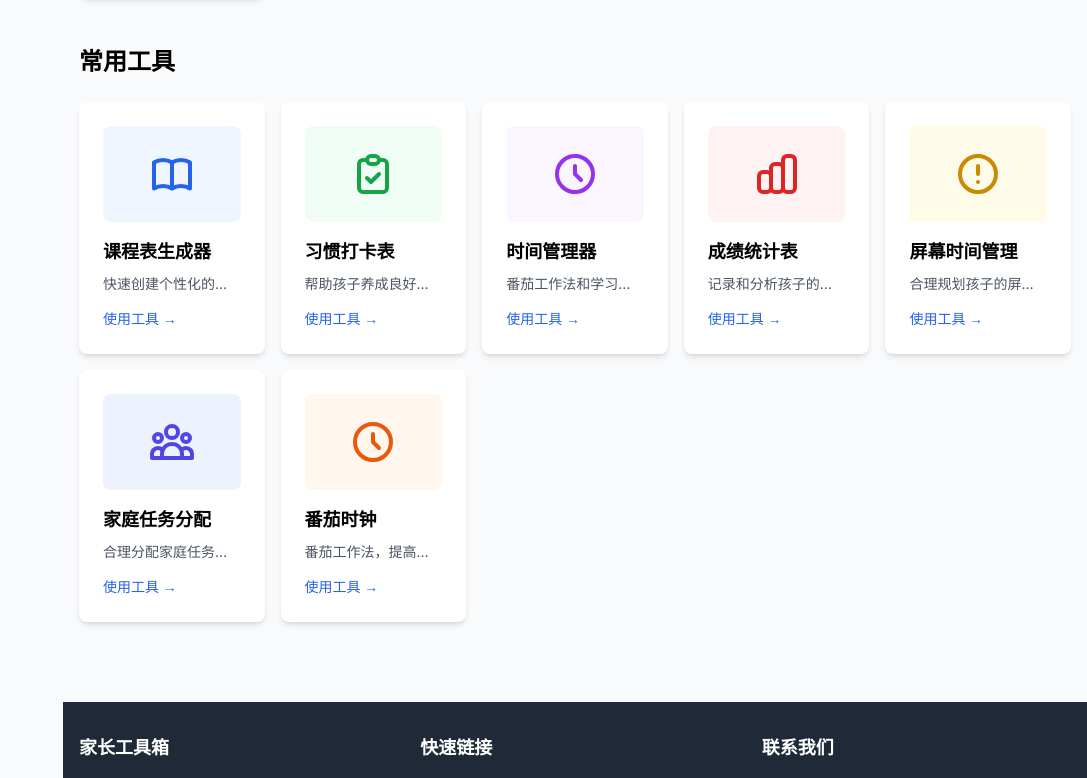
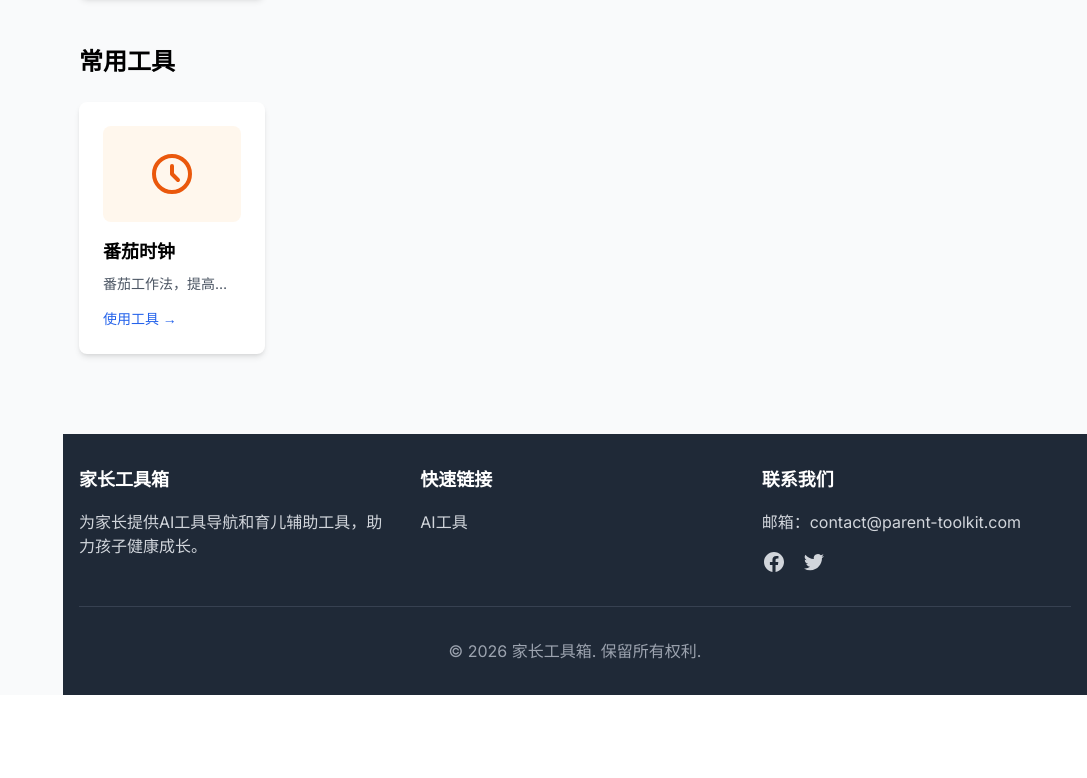
Before and after one commit to DazhiFe/parent-toolkit, a Vue app: page / in a window 1280 px wide. Shown: the part 802-1580 px from the top of the page, without its empty margins (193-1280 px from the left). After the commit the page ends 1497 px from the top, so only its background shows below. Built offline with nearby package versions, Linux system fonts and the light colour scheme.

Commit message:
优化首页常用工具，只保留番茄时钟

```diff
--- a/src/views/HomeView.vue
+++ b/src/views/HomeView.vue
@@ -81,72 +81,6 @@ import SideNav from '../components/SideNav.vue'
         <h2 class="text-2xl font-bold mb-6 dark:text-white">常用工具</h2>
         <div class="grid grid-cols-2 sm:grid-cols-3 lg:grid-cols-4 xl:grid-cols-5 gap-2 sm:gap-4">
           <div class="tool-card hover:shadow-xl transition-all duration-300 bg-white dark:bg-gray-800">
-            <div class="mb-4 flex items-center justify-center h-24 bg-blue-50 dark:bg-blue-900/20 rounded-lg">
-              <svg xmlns="http://www.w3.org/2000/svg" class="h-12 w-12 text-blue-600" fill="none" viewBox="0 0 24 24" stroke="currentColor">
-                <path stroke-linecap="round" stroke-linejoin="round" stroke-width="2" d="M12 6.253v13m0-13C10.832 5.477 9.246 5 7.5 5S4.168 5.477 3 6.253v13C4.168 18.477 5.754 18 7.5 18s3.332.477 4.5 1.253m0-13C13.168 5.477 14.754 5 16.5 5c1.747 0 3.332.477 4.5 1.253v13C19.832 18.477 18.247 18 16.5 18c-1.746 0-3.332.477-4.5 1.253" />
-              </svg>
-            </div>
-            <h3 class="text-lg font-semibold mb-2 dark:text-white">课程表生成器</h3>
-            <p class="text-gray-600 dark:text-gray-400 text-sm mb-3 truncate">快速创建个性化的学习课程表</p>
-            <button class="text-primary-600 dark:text-primary-400 hover:text-primary-700 dark:hover:text-primary-300 text-sm font-medium">使用工具 →</button>
-          </div>
-
-          <div class="tool-card hover:shadow-xl transition-all duration-300 bg-white dark:bg-gray-800">
-            <div class="mb-4 flex items-center justify-center h-24 bg-green-50 dark:bg-green-900/20 rounded-lg">
-              <svg xmlns="http://www.w3.org/2000/svg" class="h-12 w-12 text-green-600 dark:text-green-400" fill="none" viewBox="0 0 24 24" stroke="currentColor">
-                <path stroke-linecap="round" stroke-linejoin="round" stroke-width="2" d="M9 5H7a2 2 0 00-2 2v12a2 2 0 002 2h10a2 2 0 002-2V7a2 2 0 00-2-2h-2M9 5a2 2 0 002 2h2a2 2 0 002-2M9 5a2 2 0 012-2h2a2 2 0 012 2m-6 9l2 2 4-4" />
-              </svg>
-            </div>
-            <h3 class="text-lg font-semibold mb-2 dark:text-white">习惯打卡表</h3>
-            <p class="text-gray-600 dark:text-gray-400 text-sm mb-3 truncate">帮助孩子养成良好习惯的打卡工具</p>
-            <button class="text-primary-600 dark:text-primary-400 hover:text-primary-700 dark:hover:text-primary-300 text-sm font-medium">使用工具 →</button>
-          </div>
-
-          <div class="tool-card hover:shadow-xl transition-all duration-300 bg-white dark:bg-gray-800">
-            <div class="mb-4 flex items-center justify-center h-24 bg-purple-50 dark:bg-purple-900/20 rounded-lg">
-              <svg xmlns="http://www.w3.org/2000/svg" class="h-12 w-12 text-purple-600 dark:text-purple-400" fill="none" viewBox="0 0 24 24" stroke="currentColor">
-                <path stroke-linecap="round" stroke-linejoin="round" stroke-width="2" d="M12 8v4l3 3m6-3a9 9 0 11-18 0 9 9 0 0118 0z" />
-              </svg>
-            </div>
-            <h3 class="text-lg font-semibold mb-2 dark:text-white">时间管理器</h3>
-            <p class="text-gray-600 dark:text-gray-400 text-sm mb-3 truncate">番茄工作法和学习时间规划</p>
-            <button class="text-primary-600 dark:text-primary-400 hover:text-primary-700 dark:hover:text-primary-300 text-sm font-medium">使用工具 →</button>
-          </div>
-
-          <div class="tool-card hover:shadow-xl transition-all duration-300 bg-white dark:bg-gray-800">
-            <div class="mb-4 flex items-center justify-center h-24 bg-red-50 dark:bg-red-900/20 rounded-lg">
-              <svg xmlns="http://www.w3.org/2000/svg" class="h-12 w-12 text-red-600 dark:text-red-400" fill="none" viewBox="0 0 24 24" stroke="currentColor">
-                <path stroke-linecap="round" stroke-linejoin="round" stroke-width="2" d="M9 19v-6a2 2 0 00-2-2H5a2 2 0 00-2 2v6a2 2 0 002 2h2a2 2 0 002-2zm0 0V9a2 2 0 012-2h2a2 2 0 012 2v10m-6 0a2 2 0 002 2h2a2 2 0 002-2m0 0V5a2 2 0 012-2h2a2 2 0 012 2v14a2 2 0 01-2 2h-2a2 2 0 01-2-2z" />
-              </svg>
-            </div>
-            <h3 class="text-lg font-semibold mb-2 dark:text-white">成绩统计表</h3>
-            <p class="text-gray-600 dark:text-gray-400 text-sm mb-3 truncate">记录和分析孩子的学习成绩变化</p>
-            <button class="text-primary-600 dark:text-primary-400 hover:text-primary-700 dark:hover:text-primary-300 text-sm font-medium">使用工具 →</button>
-          </div>
-
-          <div class="tool-card hover:shadow-xl transition-all duration-300 bg-white dark:bg-gray-800">
-            <div class="mb-4 flex items-center justify-center h-24 bg-yellow-50 dark:bg-yellow-900/20 rounded-lg">
-              <svg xmlns="http://www.w3.org/2000/svg" class="h-12 w-12 text-yellow-600 dark:text-yellow-400" fill="none" viewBox="0 0 24 24" stroke="currentColor">
-                <path stroke-linecap="round" stroke-linejoin="round" stroke-width="2" d="M12 8v4m0 4h.01M21 12a9 9 0 11-18 0 9 9 0 0118 0z" />
-              </svg>
-            </div>
-            <h3 class="text-lg font-semibold mb-2 dark:text-white">屏幕时间管理</h3>
-            <p class="text-gray-600 dark:text-gray-400 text-sm mb-3 truncate">合理规划孩子的屏幕使用时间</p>
-            <button class="text-primary-600 dark:text-primary-400 hover:text-primary-700 dark:hover:text-primary-300 text-sm font-medium">使用工具 →</button>
-          </div>
-
-          <div class="tool-card hover:shadow-xl transition-all duration-300 bg-white dark:bg-gray-800">
-            <div class="mb-4 flex items-center justify-center h-24 bg-indigo-50 dark:bg-indigo-900/20 rounded-lg">
-              <svg xmlns="http://www.w3.org/2000/svg" class="h-12 w-12 text-indigo-600 dark:text-indigo-400" fill="none" viewBox="0 0 24 24" stroke="currentColor">
-                <path stroke-linecap="round" stroke-linejoin="round" stroke-width="2" d="M17 20h5v-2a3 3 0 00-5.356-1.857M17 20H7m10 0v-2c0-.656-.126-1.283-.356-1.857M7 20H2v-2a3 3 0 015.356-1.857M7 20v-2c0-.656.126-1.283.356-1.857m0 0a5.002 5.002 0 019.288 0M15 7a3 3 0 11-6 0 3 3 0 016 0zm6 3a2 2 0 11-4 0 2 2 0 014 0zM7 10a2 2 0 11-4 0 2 2 0 014 0z" />
-              </svg>
-            </div>
-            <h3 class="text-lg font-semibold mb-2 dark:text-white">家庭任务分配</h3>
-            <p class="text-gray-600 dark:text-gray-400 text-sm mb-3 truncate">合理分配家庭任务，培养责任感</p>
-            <button class="text-primary-600 dark:text-primary-400 hover:text-primary-700 dark:hover:text-primary-300 text-sm font-medium">使用工具 →</button>
-          </div>
-
-          <div class="tool-card hover:shadow-xl transition-all duration-300 bg-white dark:bg-gray-800">
             <div class="mb-4 flex items-center justify-center h-24 bg-orange-50 dark:bg-orange-900/20 rounded-lg">
               <svg xmlns="http://www.w3.org/2000/svg" class="h-12 w-12 text-orange-600 dark:text-orange-400" fill="none" viewBox="0 0 24 24" stroke="currentColor">
                 <path stroke-linecap="round" stroke-linejoin="round" stroke-width="2" d="M12 8v4l3 3m6-3a9 9 0 11-18 0 9 9 0 0118 0z" />
```
